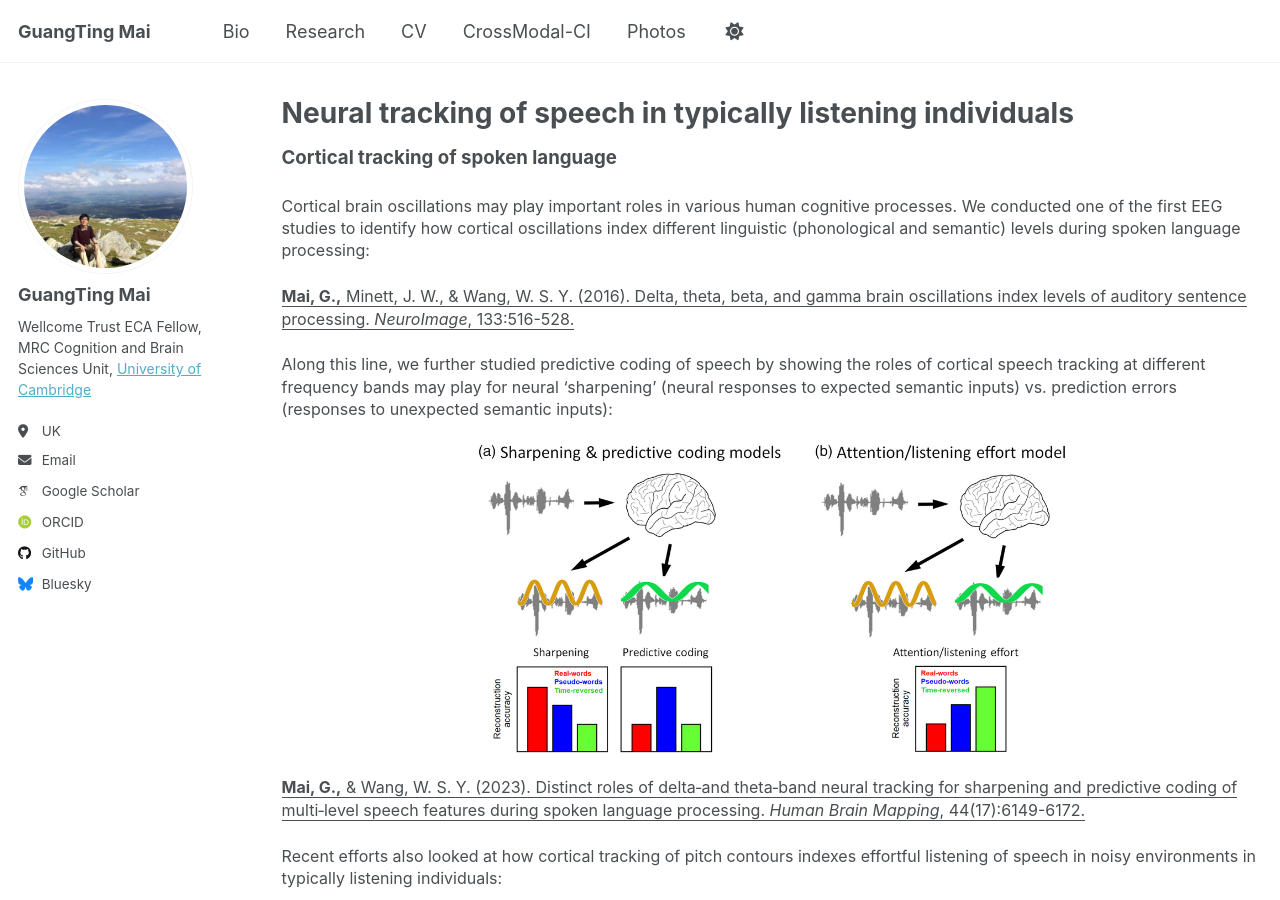
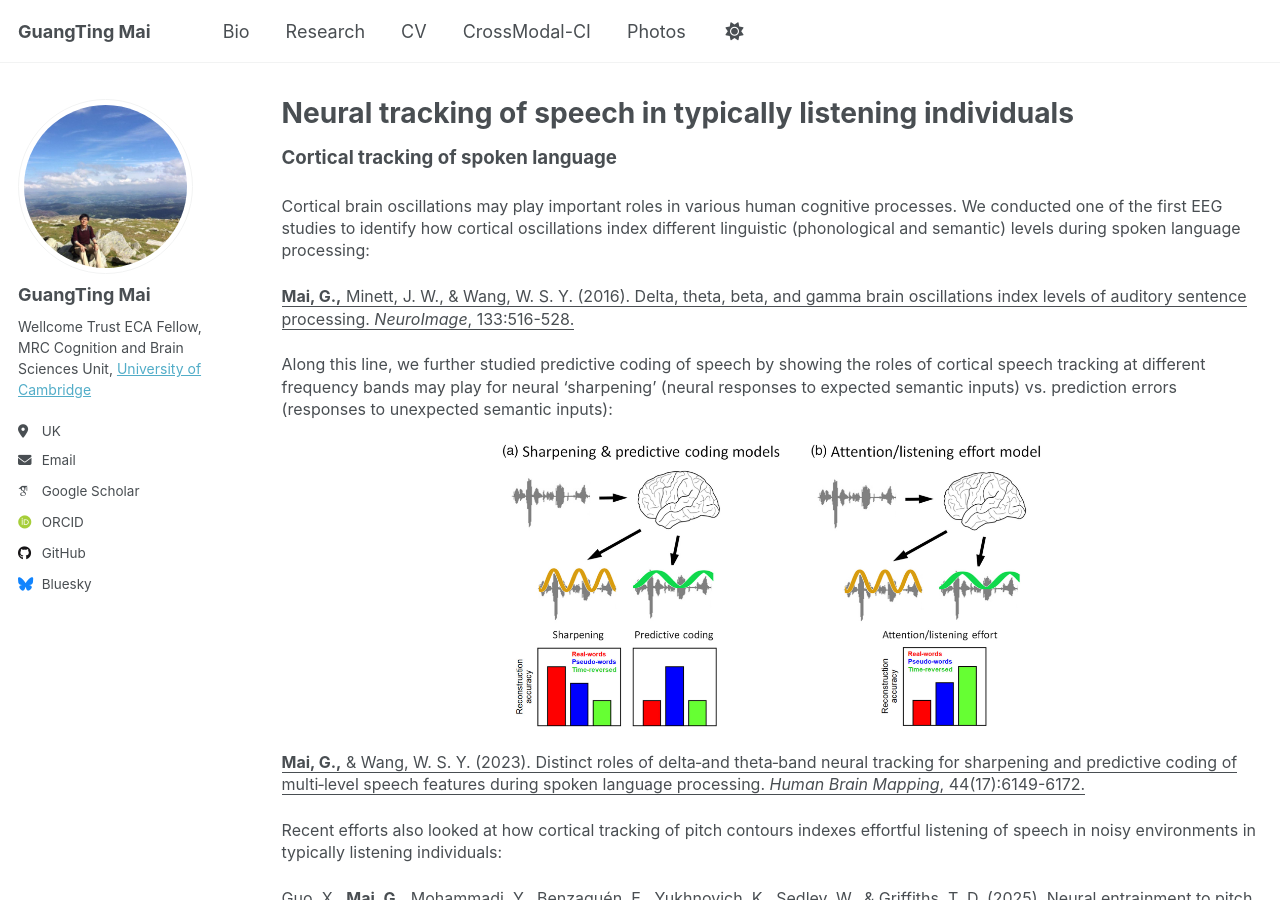
Before and after one commit to guangtingmai/guangtingmai.github.io, a Jekyll site: the page built from _pages/neuraltrack-typical.html, in a window 1280 px wide and 900 px high. Built offline with Jekyll 4.4.1, drawn with Linux system fonts in a browser that asks for light colours; some web fonts are replaced.

Commit message:
Update neuraltrack-typical.html

```diff
--- a/_pages/neuraltrack-typical.html
+++ b/_pages/neuraltrack-typical.html
@@ -13,7 +13,7 @@
   speech by showing the roles of cortical speech tracking at different frequency bands may play for neural ‘sharpening’ (neural responses to expected
   semantic inputs) vs. prediction errors (responses to unexpected semantic inputs):</span></p>
 <p align="center">
-  <img src="https://guangtingmai.github.io/images/hbm.jpg" width="60%">
+  <img src="https://guangtingmai.github.io/images/hbm.jpg" width="55%">
 </p>
 <p><span style="font-size: 12pt;line-height: 1.4;display: block;margin-bottom: 0.1vh"><a href="https://onlinelibrary.wiley.com/doi/10.1002/hbm.26503" style="color:inherit; text-decoration:none;"><u><strong>Mai, G.,</strong> & Wang, W. S. Y. (2023). Distinct roles of delta‐and theta‐band neural tracking for sharpening and predictive coding of multi‐level speech features during spoken language processing. <i>Human Brain Mapping</i>, 44(17):6149-6172.</u></a></span></p>
 <p><span style="font-size: 12pt;line-height: 1.4;display: block;margin-bottom: 0.1vh">Recent efforts also looked at how cortical tracking of
@@ -26,13 +26,13 @@
   and language-related disorders (e.g., hearing loss, developmental dyslexia, autism). We studied FFR in typical listening by looking at how FFR
   is affected by day-to-day psychophysiological status, e.g., arousal or consciousness, across the adult lifespan:</span></p>
 <p align="center">
-  <img src="https://guangtingmai.github.io/images/neuroimage2019.png" width="40%">
+  <img src="https://guangtingmai.github.io/images/neuroimage2019.png" width="35%">
 </p>
 <p><span style="font-size: 12pt;line-height: 1.4;display: block;margin-bottom: 0.1vh"><a href="https://www.sciencedirect.com/science/article/abs/pii/S1053811919300515" style="color:inherit; text-decoration:none;"><u><strong>Mai, G.,</strong> Schoof, T., & Howell, P. (2019). Modulation of phase-locked neural responses to speech during different arousal states is age-dependent. <i>NeuroImage</i>, 189:734-744.</u></a></span></p>
 <p><span style="font-size: 12pt;line-height: 1.4;display: block;margin-bottom: 0.1vh">We also looked at how changes in neural excitability in the
   auditory cortex (via neurostimulation tDCS) led to consequential changes in subcortical FFR revealing causal subcortico-cortical interactions:</span></p>
 <p align="center">
-  <img src="https://guangtingmai.github.io/images/cc2022.png" width="90%">
+  <img src="https://guangtingmai.github.io/images/cc2022.png" width="85%">
   <br>
 </p>
 <p><span style="font-size: 12pt;line-height: 1.4;display: block;margin-bottom: 0.1vh"><a href="https://academic.oup.com/cercor/article/32/7/1437/6356433" style="color:inherit; text-decoration:none;"><u><strong>Mai, G.,</strong> & Howell, P. (2022). Causal relationship between the right auditory cortex and speech-evoked envelope-following response: evidence from combined transcranial stimulation and electroencephalography. <i>Cerebral Cortex</i>, 32(7):1437-1454.</u></a></span></p>
```
